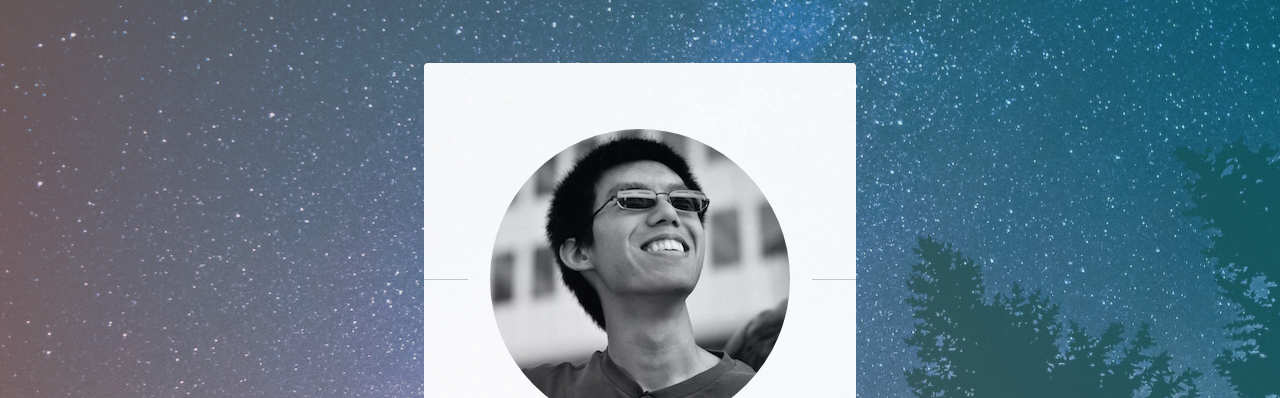
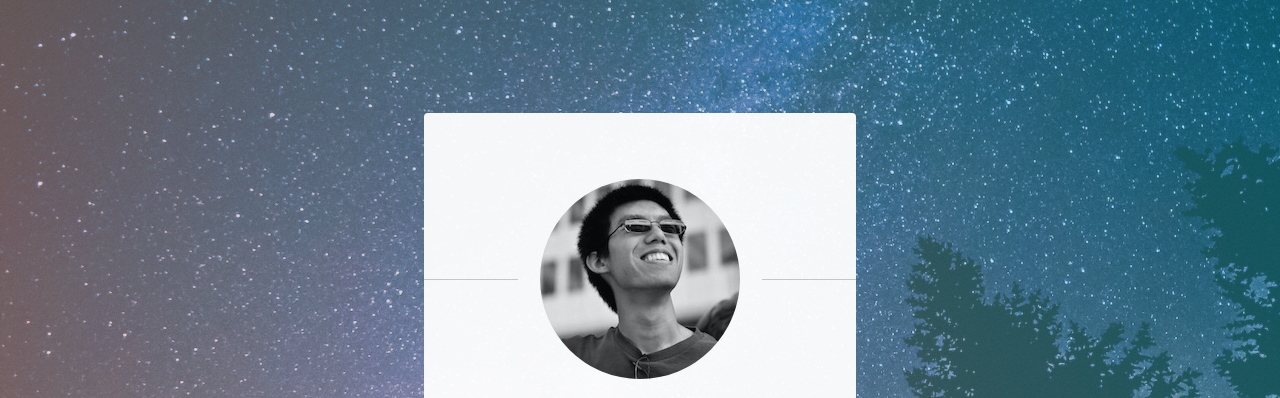
Before and after one commit to jayqi/jayqi.com-homepage, a plain HTML site: page index.html in a window 1280 px wide. Shown: the top 398 px of the page. Drawn offline with Linux system fonts and the light colour scheme.

Commit message:
Fixed title. Changed to smaller 200px avatar.

```diff
--- a/index.html
+++ b/index.html
@@ -6,7 +6,7 @@
 -->
 <html>
 	<head>
-		<title>Identity by HTML5 UP</title>
+		<title>Jay Qi</title>
 		<meta charset="utf-8" />
 		<meta name="viewport" content="width=device-width, initial-scale=1" />
 		<!--[if lte IE 8]><script src="assets/js/html5shiv.js"></script><![endif]-->
@@ -23,7 +23,7 @@
 				<!-- Main -->
 					<section id="main">
 						<header>
-							<span class="avatar"><img src="images/jqi_photo.jpg" alt="" /></span>
+							<span class="avatar"><img src="images/jqi_photo_200.jpg" alt="" /></span>
 							<h1>Jay Qi</h1>
 							<p>Mechanical and Aerospace Engineer</p>
 						</header>
```
Also changed, not shown: images/jqi_photo_200.jpg (added).
